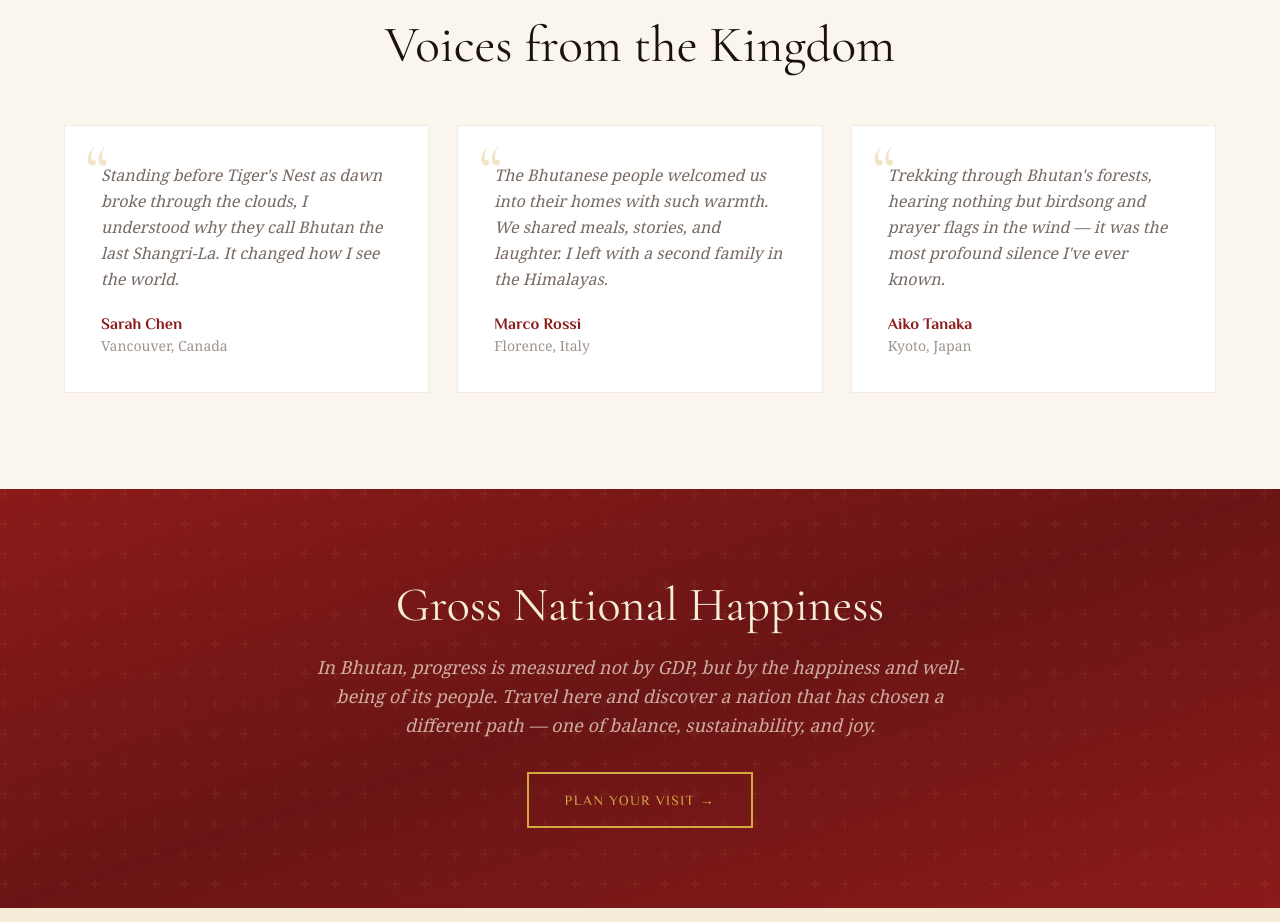
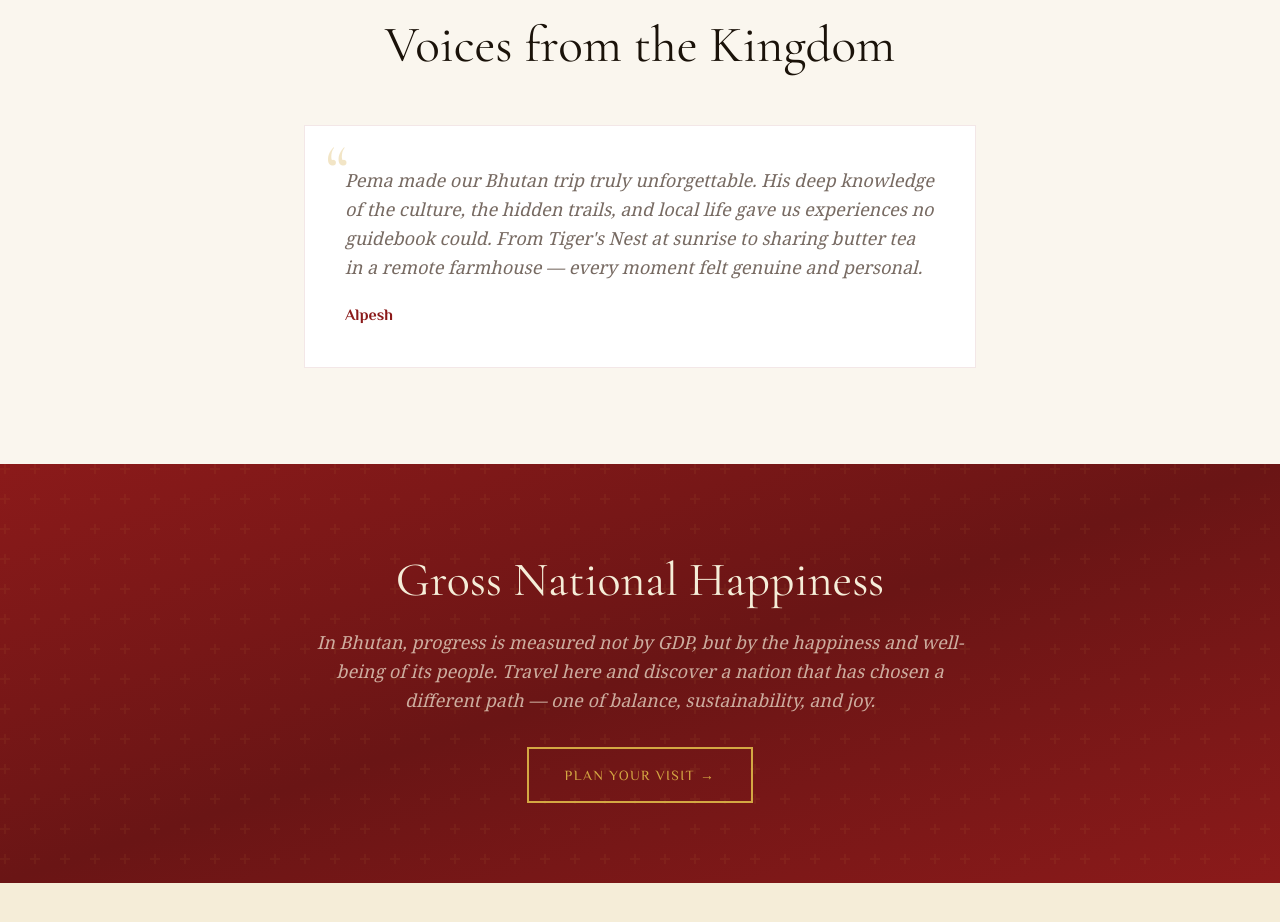
Before and after one commit to alpeshvas/pema-travel, a Next.js app: page / in a window 1280 px wide. Shown: the part 4820-5742 px from the top of the page. Built offline with nearby package versions, Linux system fonts and the light colour scheme.

Commit message:
fix testimonials

```diff
--- a/src/components/sections/Testimonials.tsx
+++ b/src/components/sections/Testimonials.tsx
@@ -1,10 +1,4 @@
 import RevealOnScroll from "@/components/ui/RevealOnScroll";
-
-const testimonials = [
-  { quote: "Standing before Tiger's Nest as dawn broke through the clouds, I understood why they call Bhutan the last Shangri-La. It changed how I see the world.", author: "Sarah Chen", origin: "Vancouver, Canada" },
-  { quote: "The Bhutanese people welcomed us into their homes with such warmth. We shared meals, stories, and laughter. I left with a second family in the Himalayas.", author: "Marco Rossi", origin: "Florence, Italy" },
-  { quote: "Trekking through Bhutan's forests, hearing nothing but birdsong and prayer flags in the wind — it was the most profound silence I've ever known.", author: "Aiko Tanaka", origin: "Kyoto, Japan" },
-];
 
 export default function Testimonials() {
   return (
@@ -15,15 +9,14 @@ export default function Testimonials() {
       </RevealOnScroll>
 
       <RevealOnScroll>
-        <div className="grid grid-cols-1 md:grid-cols-3 gap-7 max-w-6xl mx-auto mt-12">
-          {testimonials.map((t) => (
-            <div key={t.author} className="p-9 bg-white border border-crimson/10 text-left relative">
-              <span className="absolute top-2 left-5 font-display text-7xl text-gold/30 leading-none select-none">&ldquo;</span>
-              <p className="italic text-brown/70 leading-relaxed mb-5 relative z-10">{t.quote}</p>
-              <p className="font-heading text-crimson font-bold">{t.author}</p>
-              <p className="text-brown/50 text-sm">{t.origin}</p>
-            </div>
-          ))}
+        <div className="max-w-2xl mx-auto mt-12">
+          <div className="p-10 bg-white border border-crimson/10 text-left relative">
+            <span className="absolute top-2 left-5 font-display text-7xl text-gold/30 leading-none select-none">&ldquo;</span>
+            <p className="italic text-brown/70 leading-relaxed mb-5 relative z-10 text-lg">
+              Pema made our Bhutan trip truly unforgettable. His deep knowledge of the culture, the hidden trails, and local life gave us experiences no guidebook could. From Tiger&apos;s Nest at sunrise to sharing butter tea in a remote farmhouse — every moment felt genuine and personal.
+            </p>
+            <p className="font-heading text-crimson font-bold">Alpesh</p>
+          </div>
         </div>
       </RevealOnScroll>
     </section>
```
